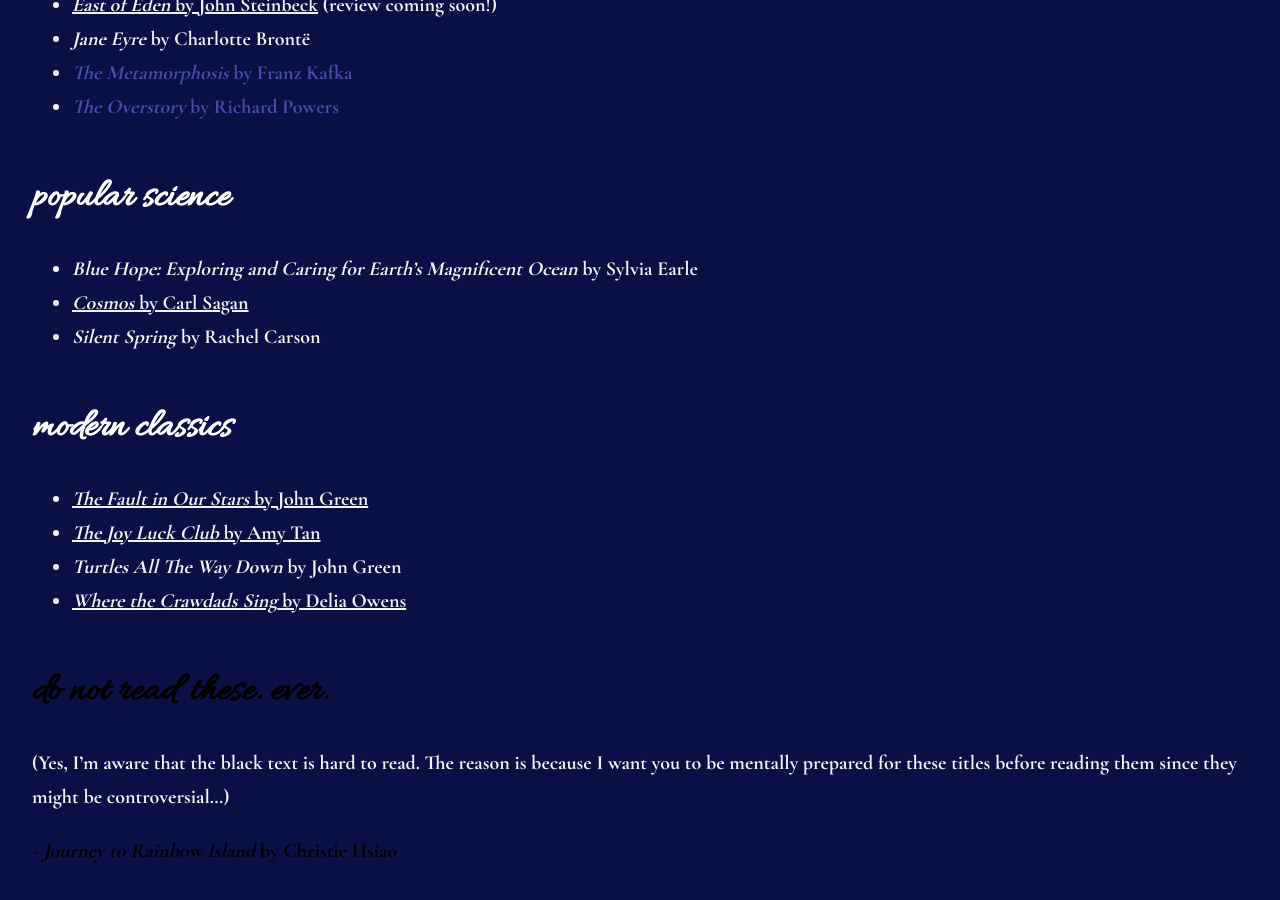
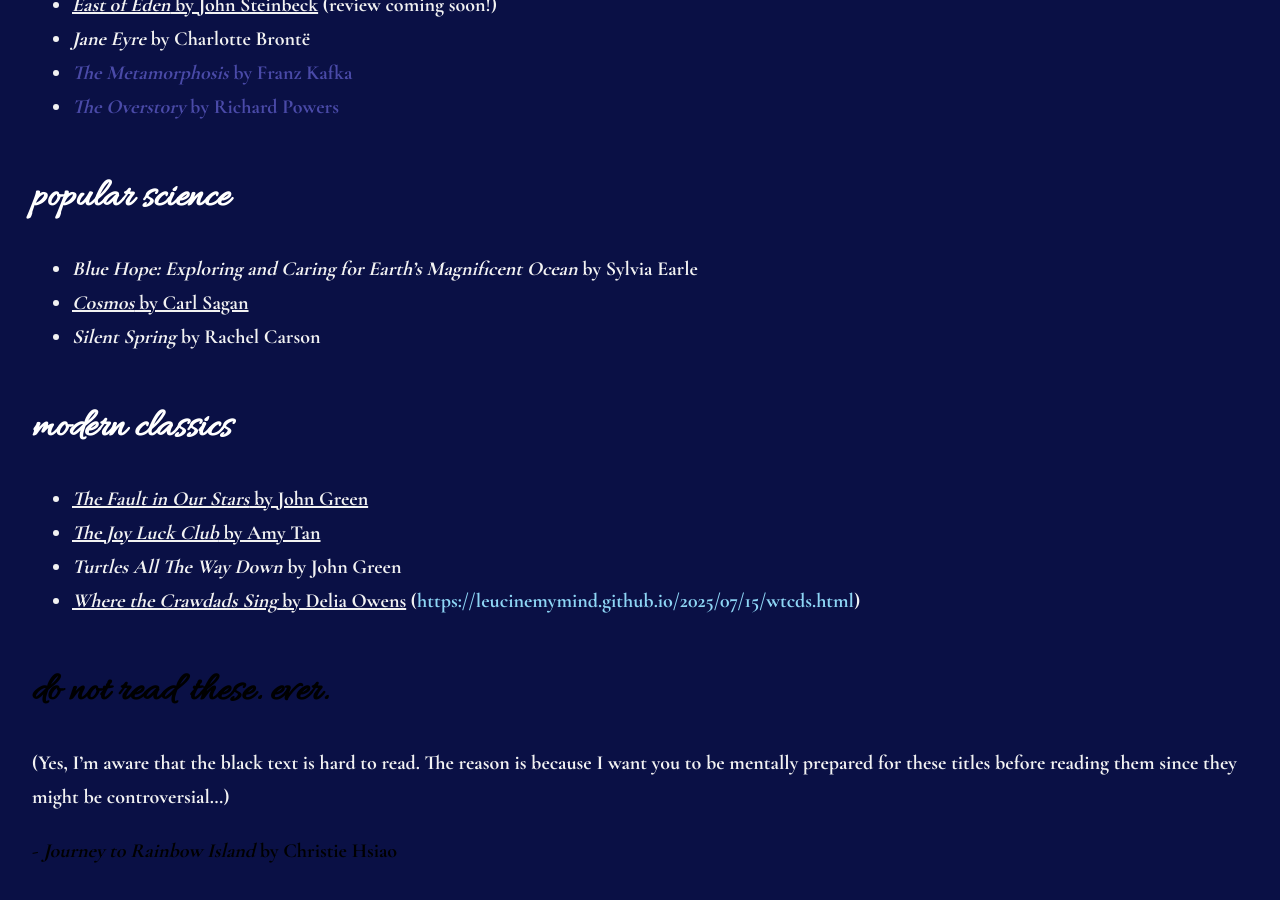
Before and after one commit to leucinemymind/leucinemymind.github.io, a Jekyll site: the page built from books.md, in a window 1280 px wide and 900 px high, scrolled down 801 px. Built offline with Jekyll 4.4.1, drawn with Linux system fonts in a browser that asks for light colours; our own code applies the rules of GitHub Pages for plain Markdown files; some of the changed lines change nothing that is shown.

Commit message:
review linked

```diff
--- a/books.md
+++ b/books.md
@@ -36,7 +36,7 @@ Hierarchies are a must for reading lists, so: <br/><br/>
 - <span style="font-weight: bold; text-decoration: underline">*The Fault in Our Stars* by John Green</span>
 - <span style="font-weight: bold; text-decoration: underline">*The Joy Luck Club* by Amy Tan</span>
 - <span style="font-weight: bold">*Turtles All The Way Down* by John Green</span>
-- <span style="font-weight: bold; text-decoration: underline">*Where the Crawdads Sing* by Delia Owens</span>
+- <span style="font-weight: bold; text-decoration: underline">*Where the Crawdads Sing* by Delia Owens</span> ([https://leucinemymind.github.io/2025/07/15/wtcds.html](review))
 
 <h3 style="color:#000000">do not read these. ever.</h3>
 (Yes, I'm aware that the black text is hard to read. The reason is because I want you to be mentally prepared for these titles before reading them since they might be controversial...)
```
